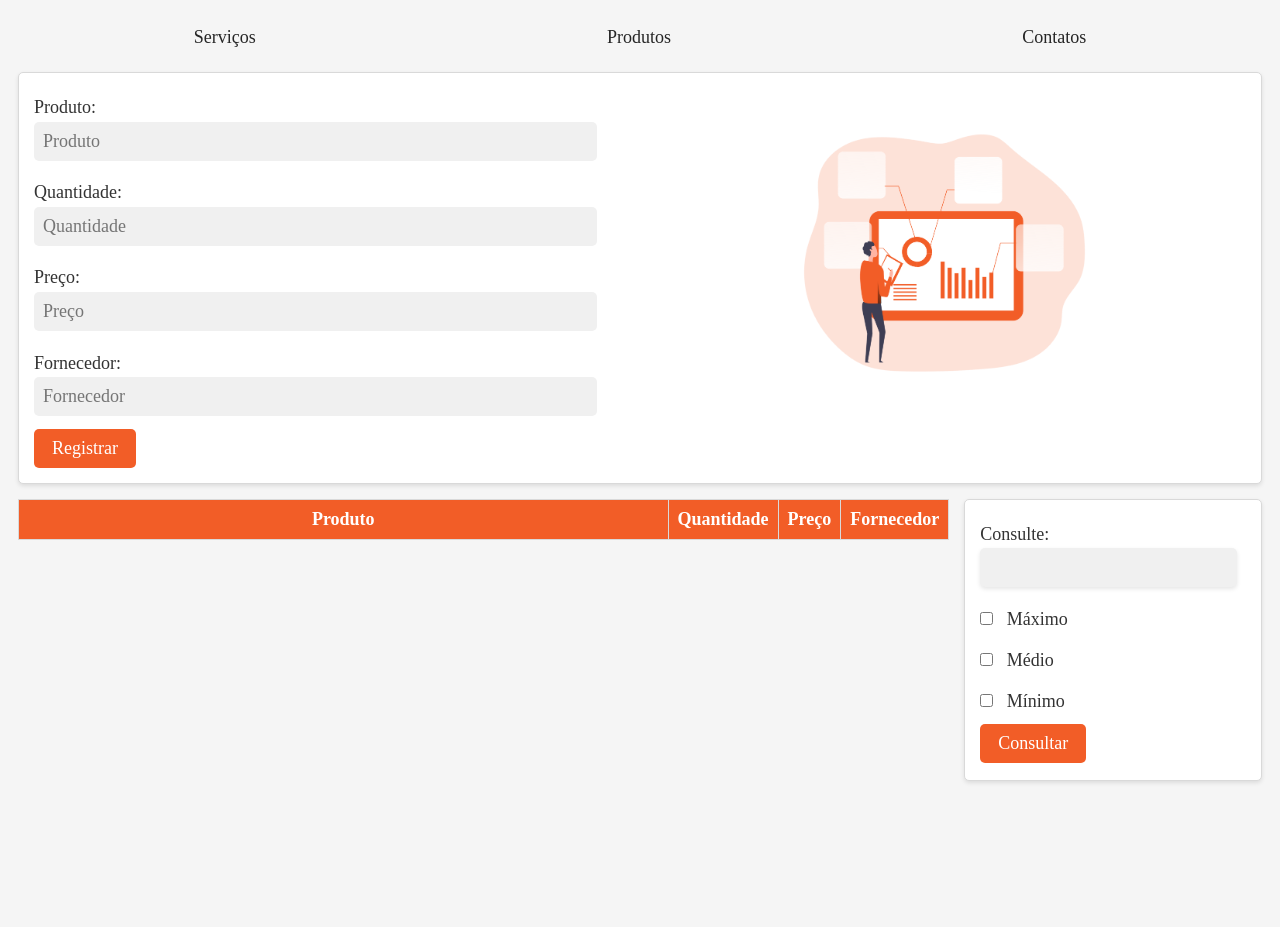
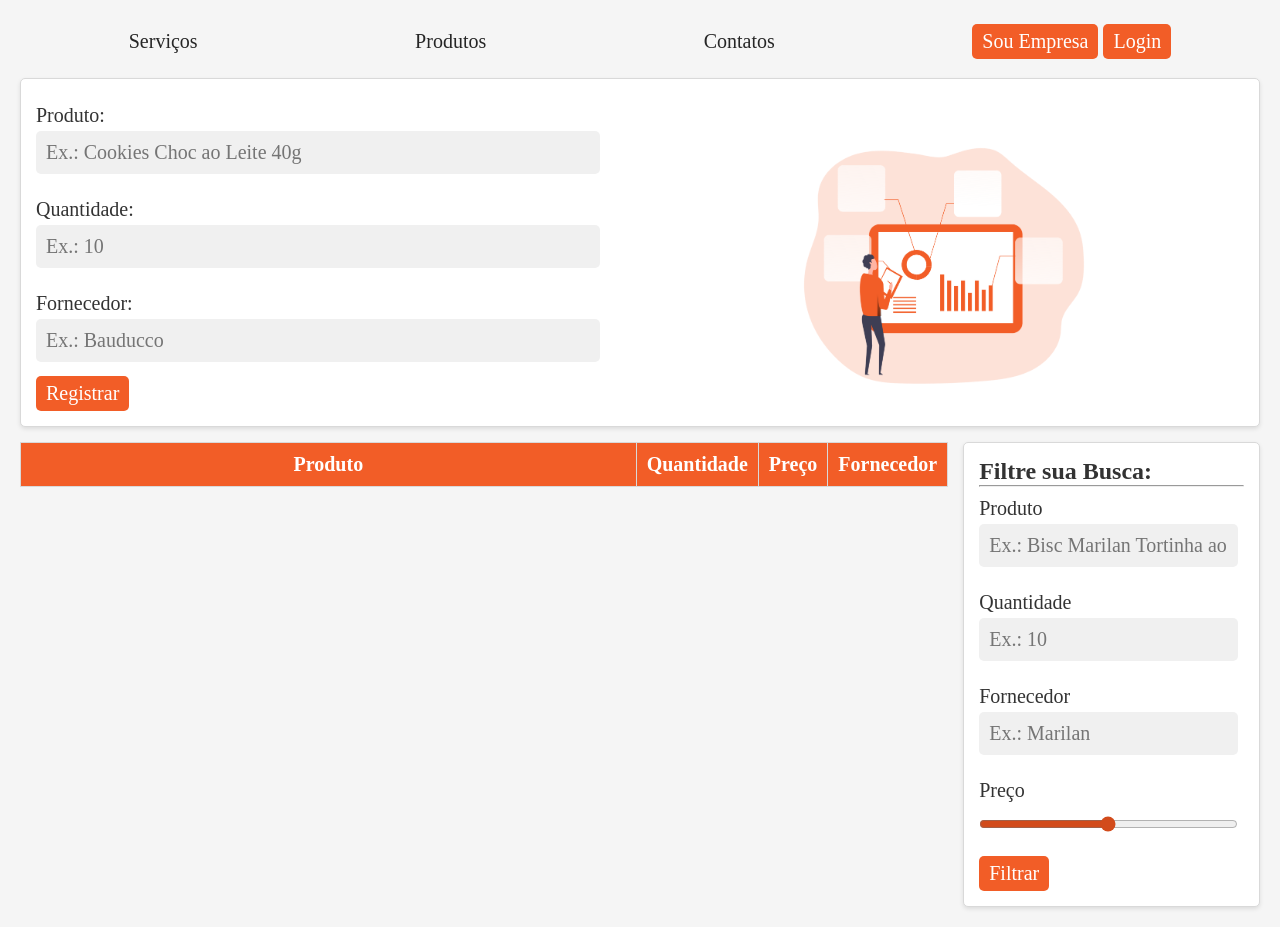
Before and after one commit to Gustx21/Controle-de-Estoque, a website: page index.html in a window 1280 px wide. Before the commit the page ends 800 px from the top, so only its background shows below. Drawn offline with Linux system fonts and the light colour scheme; a web font is replaced by a local one.

Commit message:
Criando form para Consultas

```diff
--- a/css/style.css
+++ b/css/style.css
@@ -3,7 +3,7 @@
     margin: 0;
     padding: 0;
     font-family: "Markazi Text", serif;
-    font-size: 18px;
+    font-size: 20px;
 }
 
 /* Corpo e layout */
@@ -66,6 +66,7 @@ menu a:hover {
     grid-area: img;
     width: 50%;
     justify-self: center;
+    align-self: center;
 }
 
 #form label,
@@ -86,21 +87,19 @@ menu a:hover {
     border-radius: 5px;
 }
 
-#form button,
-#query button {
+.btn {
     grid-area: button;
     width: fit-content;
     background: #F25D27;
     color: #fff;
-    padding: 0.5rem 1rem;
+    padding: 0.3rem 0.5em;
     border: none;
     border-radius: 5px;
     cursor: pointer;
     transition: background 0.3s;
 }
 
-#form button:hover,
-#query button:hover {
+.btn:hover {
     background: #D24B1B;
 }
 
@@ -109,16 +108,19 @@ menu a:hover {
     grid-area: query;
     display: flex;
     flex-direction: column;
-    height: 250px;
+    height: max-content;
 }
 
-#query input[type="checkbox"] {
-    width: auto;
-    margin-right: 0.5rem;
+#query h2 {
+    font-size: 24px;
+}
+
+#query input[type="range"] {
+    accent-color: #D24B1B;
 }
 
 /* Tabela de Dados */
-#estoque {
+#stock {
     grid-area: table;
     border-collapse: collapse;
     width: 100%;
@@ -127,19 +129,19 @@ menu a:hover {
     display: block;
 }
 
-#estoque table {
+#stock table {
     width: 100%;
 }
 
-#estoque th,
-#estoque td {
+#stock th,
+#stock td {
     border: 1px solid #D9D9D9;
     padding: 0.5em;
     text-align: center;
     width: 100%;
 }
 
-#estoque thead {
+#stock thead {
     background-color: #F25D27;
     color: #fff;
 }
@@ -156,6 +158,14 @@ menu a:hover {
             "table";
     }
 
+    #form {
+        grid-template-columns: 1fr;
+        grid-template-rows: auto auto;
+        grid-template-areas:
+            "input"
+            "button";
+    }
+
     menu {
         flex-direction: column;
     }
--- a/index.html
+++ b/index.html
@@ -1,6 +1,5 @@
 <!DOCTYPE html>
 <html lang="pt-br">
-
 <head>
     <meta charset="UTF-8">
     <meta name="viewport" content="width=device-width, initial-scale=1.0">
@@ -13,34 +12,38 @@
     <link rel="shortcut icon" href="https://img.icons8.com/?size=100&id=112472&format=png&color=F2811D"
         type="image/x-icon">
 
-    <link rel="stylesheet" href="./css/style.css">
+    <link rel="stylesheet" href="css/style.css">
 
     <script type="module" src="build/script.js" defer></script>
 </head>
-
 <body>
     <menu>
         <a href="#">Serviços</a>
         <a href="#">Produtos</a>
         <a href="#">Contatos</a>
+
+        <nav>
+            <button type="button" class="btn">Sou Empresa</button>
+            <button type="button" class="btn">Login</button>
+        </nav>
     </menu>
 
     <form method="post" id="form">
         <div>
             <label for="product">Produto:</label>
-            <input type="text" name="product" id="product" placeholder="Produto">
+            <input type="text" name="product" id="product" placeholder="Ex.: Cookies Choc ao Leite 40g">
+
             <label for="quantity">Quantidade:</label>
-            <input type="number" name="quantity" id="quantity" placeholder="Quantidade">
-            <label for="price">Preço:</label>
-            <input type="number" name="price" id="price" placeholder="Preço">
+            <input type="number" name="quantity" id="quantity" placeholder="Ex.: 10">
+
             <label for="provide">Fornecedor:</label>
-            <input type="text" name="provide" id="provides" placeholder="Fornecedor">
+            <input type="text" name="provide" id="provides" placeholder="Ex.: Bauducco">
         </div>
-        <button type="submit">Registrar</button>
-        <img src="image/report-analysis.png" alt="">
+        <button type="submit" class="btn">Registrar</button>
+        <img src="image/report-analysis.png" alt="Analista verificando dados em um quadro com gráficos">
     </form>
 
-    <table id="estoque">
+    <table id="stock">
         <thead>
             <th>Produto</th>
             <th>Quantidade</th>
@@ -50,15 +53,22 @@
     </table>
 
     <form method="get" id="query">
-        <label for="query">Consulte:</label>
-        <input type="text" name="query" id="query">
+        <h2>Filtre sua Busca:</h2>
+        <hr>
 
-        <label><input type="checkbox" name="maximo" id="maximo"> Máximo</label>
-        <label><input type="checkbox" name="medium" id="medium"> Médio</label>
-        <label><input type="checkbox" name="minimos" id="minimos"> Mínimo</label>
+        <label for="product">Produto</label>
+        <input type="text" name="product" id="productQuery" placeholder="Ex.: Bisc Marilan Tortinha ao Leite 40g">
 
-        <button type="submit">Consultar</button>
+        <Label for="quantity">Quantidade</Label>
+        <input type="text" name="quantity" id="quantityQuery" placeholder="Ex.: 10">
+
+        <Label for="provide">Fornecedor</Label>
+        <input type="text" name="provide" id="provideQuery" placeholder="Ex.: Marilan">
+
+        <Label for="price">Preço</Label>
+        <input type="range" name="price" id="priceRange">
+
+        <button type="submit" class="btn" id="filters">Filtrar</button>
     </form>
 </body>
-
 </html>
```
